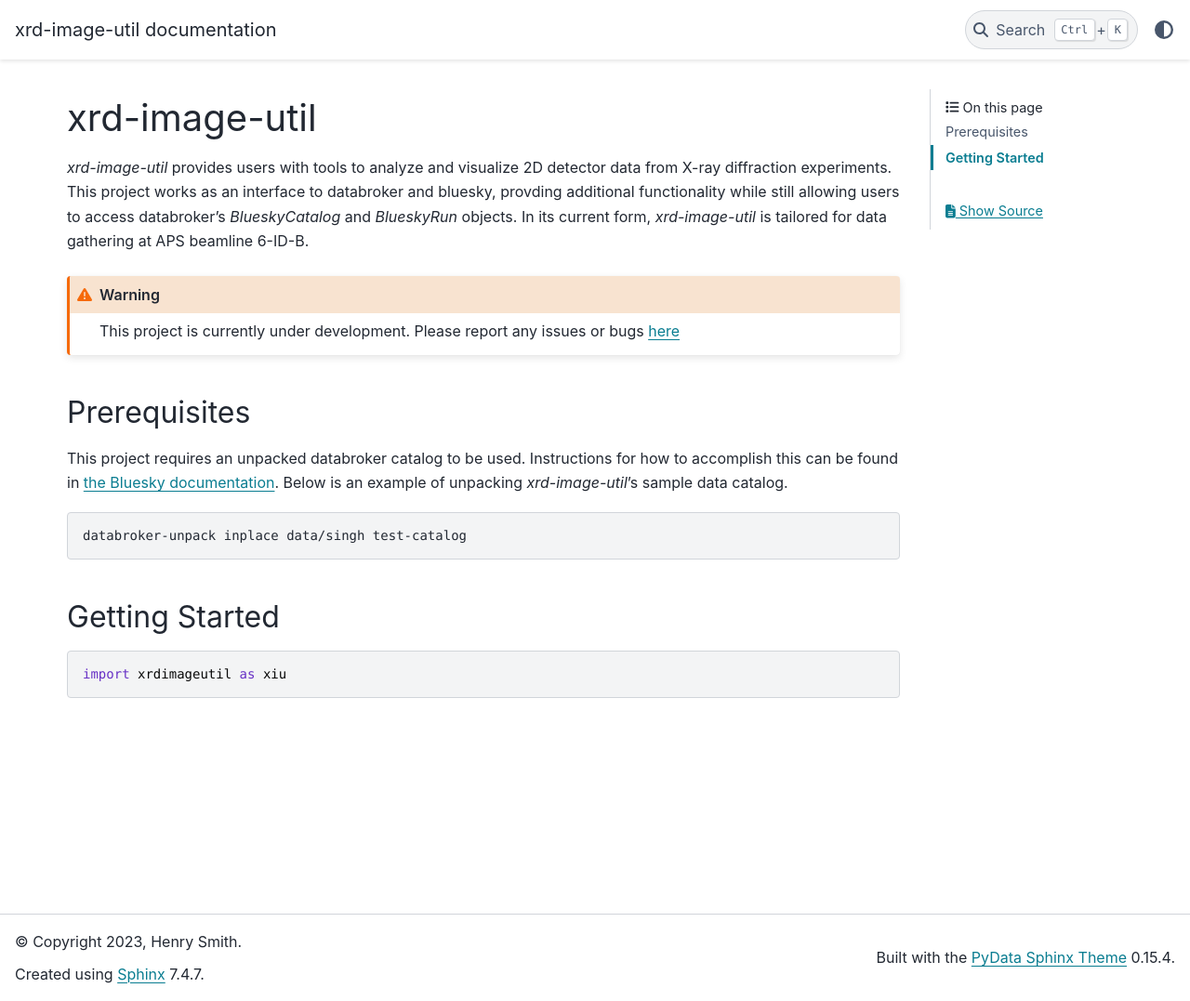
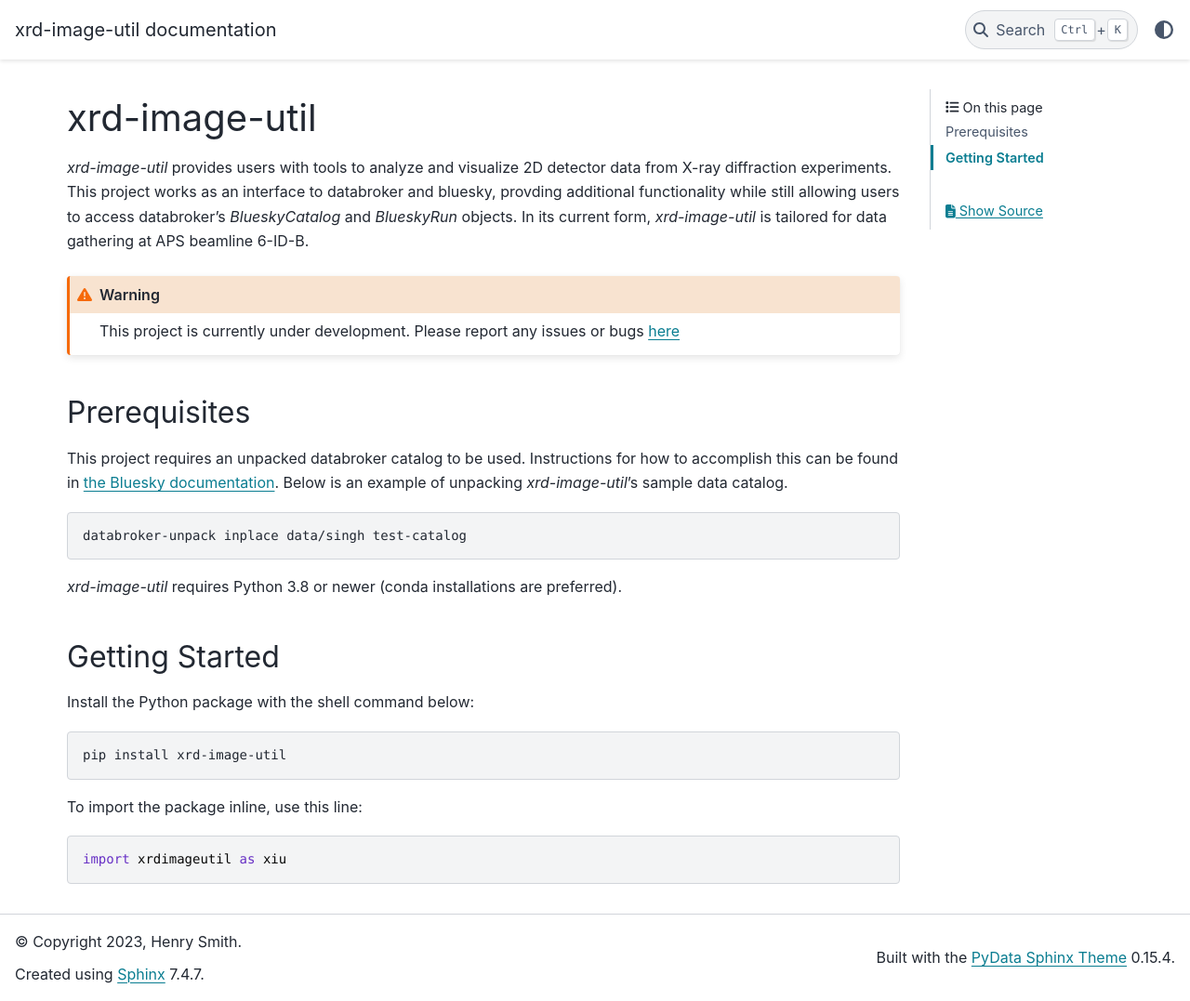
Before and after one commit to pecomyint/xrd-image-util, a Sphinx documentation site: the page built from docs/index.rst, in a window 1280 px wide and 1077 px high. Shown: the whole window at 93% size. Built offline with Sphinx 7.4.7 and the PyData theme 0.15.4, drawn with Linux system fonts in a browser that asks for light colours.

Commit message:
Add instructions for importing package

```diff
--- a/docs/index.rst
+++ b/docs/index.rst
@@ -24,10 +24,19 @@ Below is an example of unpacking `xrd-image-util`'s sample data catalog.
 
     databroker-unpack inplace data/singh test-catalog
 
+`xrd-image-util` requires Python 3.8 or newer (conda installations are preferred).
 
 Getting Started
 ---------------
 
+Install the Python package with the shell command below:
+
+.. code-block:: console
+
+    pip install xrd-image-util
+
+To import the package inline, use this line:
+
 .. code-block:: python
 
     import xrdimageutil as xiu
```
Also changed, not shown: docs/modules.rst (deleted, +0 -7 lines), docs/xrdimageutil.rst (deleted, +0 -10 lines), docs/getting_started.rst (deleted).
